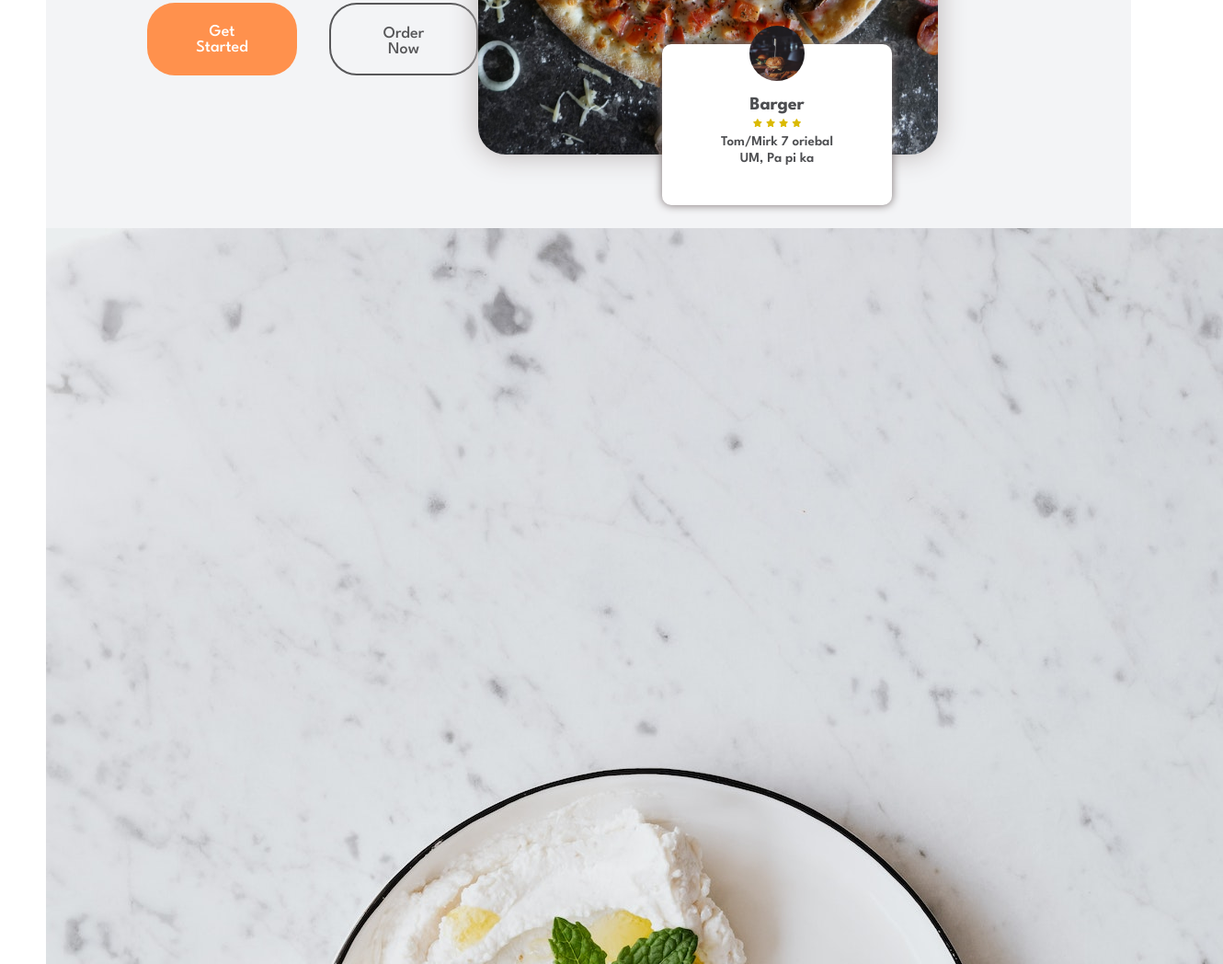
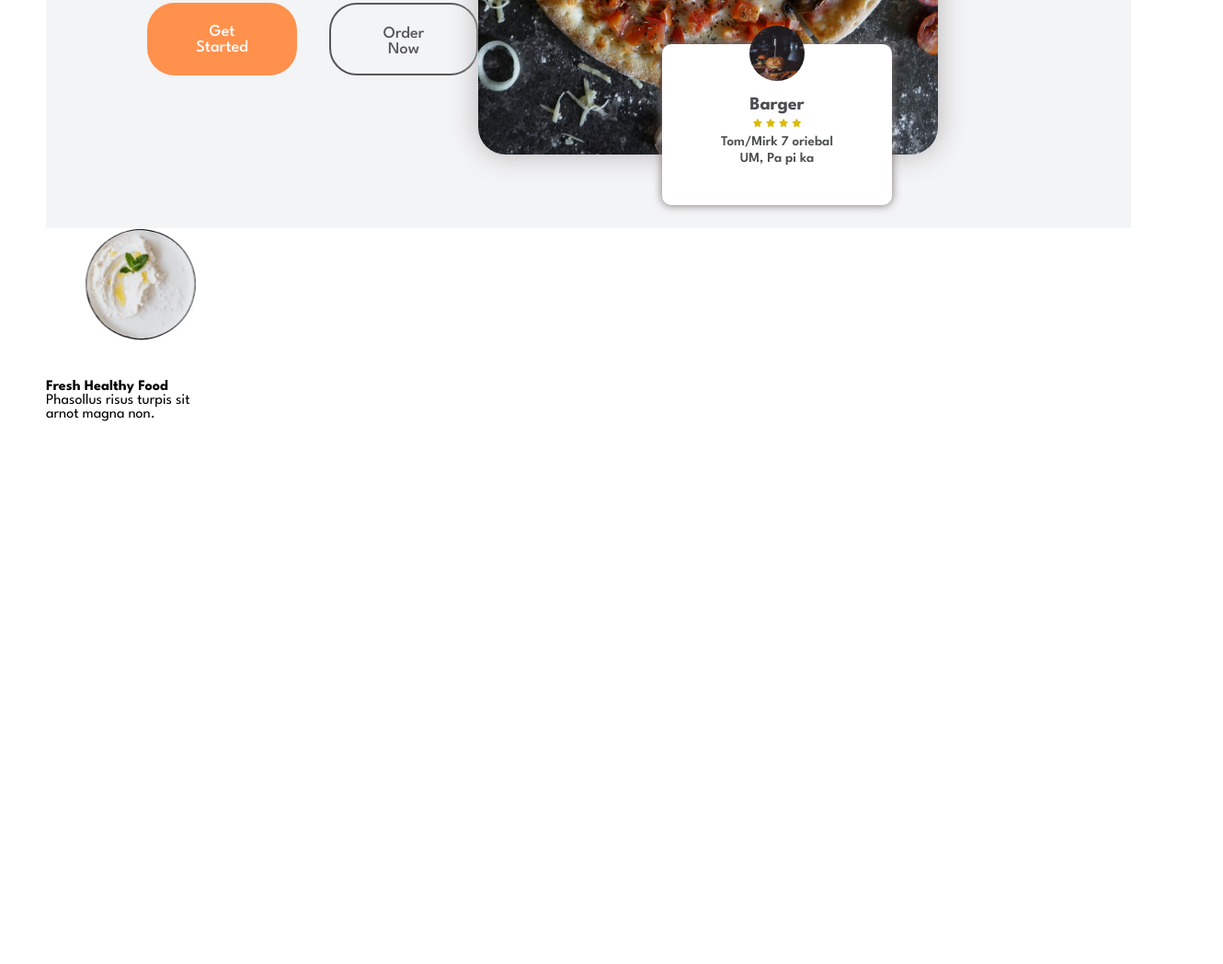
Before and after one commit to Kibria7/Foody, a plain HTML site: page main.html in a window 1280 px wide. Shown: the part 692-1740 px from the top of the page at 92% size, 1330 px wide, since content can reach past the window. After the commit the page ends 1540 px from the top, so only its background shows below. Drawn offline with Linux system fonts and the light colour scheme.

Commit message:
making a card for the feature part

```diff
--- a/css/style.css
+++ b/css/style.css
@@ -258,3 +258,11 @@
 }
 
 /* Feature */
+.feat-card .feat-card-img{
+    width: 200px;
+    height: 165px;
+    overflow: hidden;
+}
+.feat-card-img img{
+    width: 100%;
+}
--- a/main.html
+++ b/main.html
@@ -110,10 +110,10 @@
                 <div class="feat-text">
 
                 </div>
-                <div class="feat-card">
-                    <div class="feat-card-1">
+                <div class="feat-card-container">
+                    <div class="feat-card">
                         <div class="feat-card-img">
-                            <img src="./img/feat-card-img-2.jpg" alt="">
+                            <img src="./img/feat-card-img-2.png" alt="">
                         </div>
                         <div class="feat-card-text">
                             <h1>Fresh Healthy Food</h1>
```
Also changed, not shown: img/feat-card-img-2.jpg (deleted), img/feat-card-img-2.png (added).
